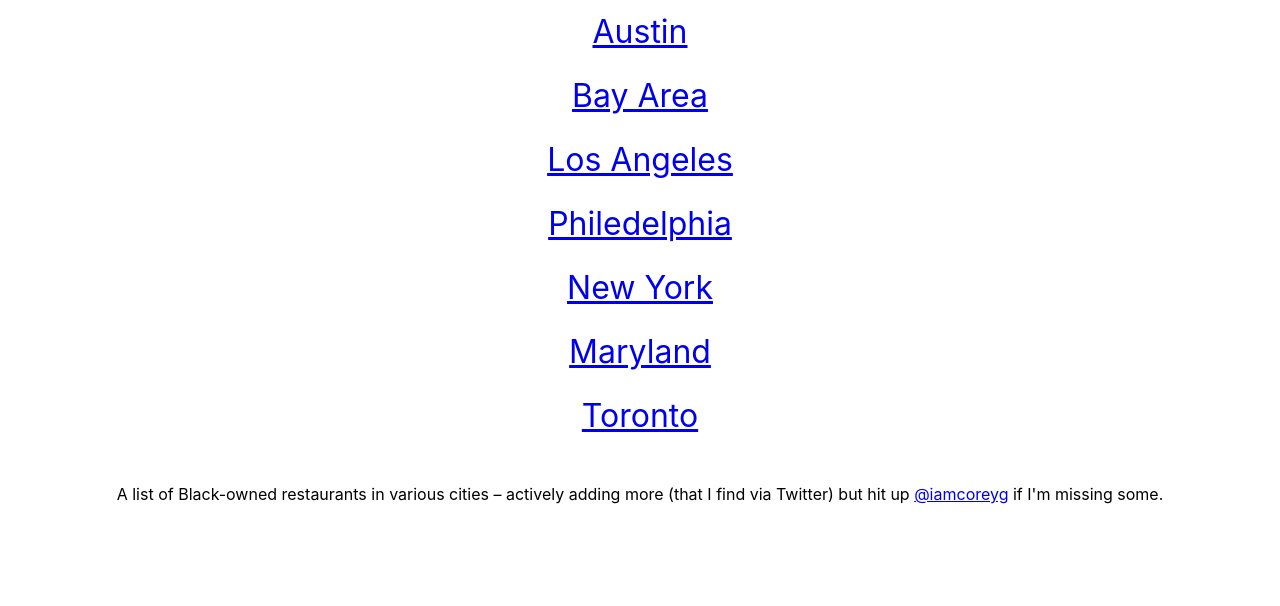
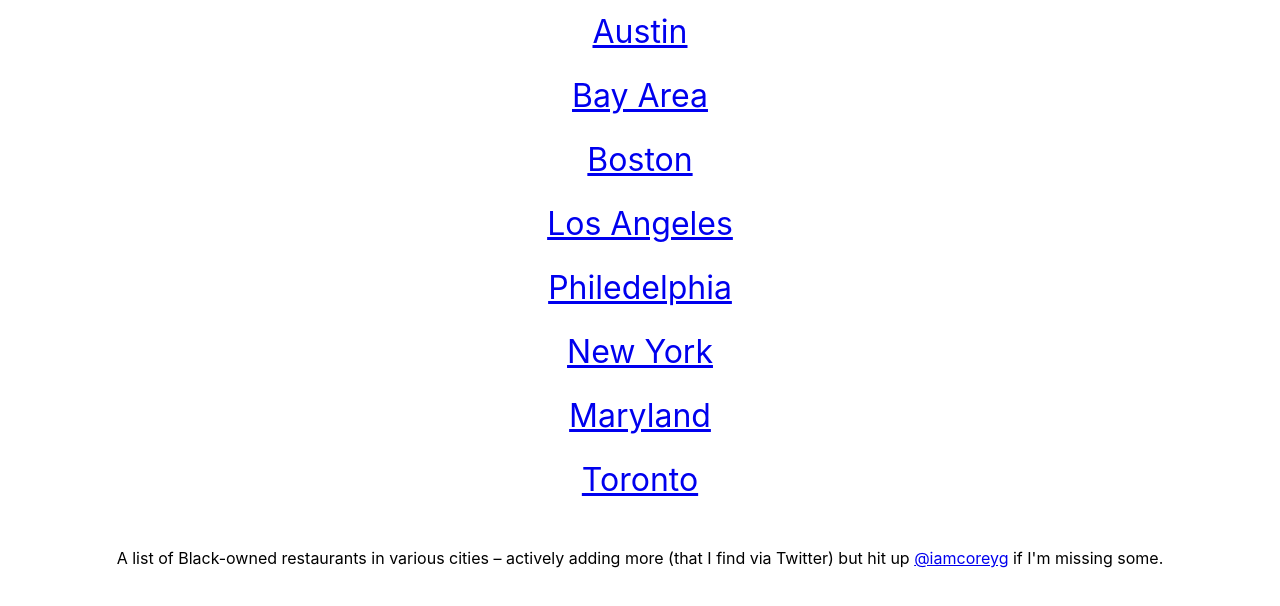
Before and after one commit to iamcoreyg/dine.black, a React (Create React App) app: page / in a window 1280 px wide. Shown: the top 606 px of the page. Built offline with nearby package versions, Linux system fonts and the light colour scheme.

Commit message:
add boston

```diff
--- a/src/App.js
+++ b/src/App.js
@@ -9,6 +9,7 @@ function App() {
       <ul>
         <li><a href="https://docs.google.com/spreadsheets/u/0/d/1cPKzlmzp-KIDEeR3IXe14lB_kzlj_acHCvWluQRN--w/htmlview#gid=0">Austin</a></li>
         <li><a href="https://docs.google.com/spreadsheets/u/1/d/1mTthE5lwqVnTCIm3iQtQXLyxwK-pc17cuCp--BhAYX8/htmlview">Bay Area</a></li>
+        <li><a href="https://docs.google.com/spreadsheets/d/1_wvyIj3w5F8XJn0leuGD5M9sAmaBKT8N2j0fEV0Df5I/edit#gid=778167218">Boston</a></li>
         <li><a href="https://docs.google.com/spreadsheets/d/18w-0RBhwBBlXDN9kRV9DVSCAGSCjtHb9K0Pq2YBv18U/htmlview?pru=AAABcpmcwrE*x3y6soEcsPyTjQ3lrCrL9w#gid=943359524">Los Angeles</a></li>
         <li><a href="https://docs.google.com/spreadsheets/d/1EJz0wThvDiOuSS54FHL4qZhO7qJeEuljf01Ez3EPR8k/edit#gid=0"></a></li>
         <li><a href="https://docs.google.com/spreadsheets/d/1NiDhMfKLcAoVFQpI5g-AQH945_WpmR_bbu7OAgSU-R8/htmlview">Philedelphia</a></li>
```
